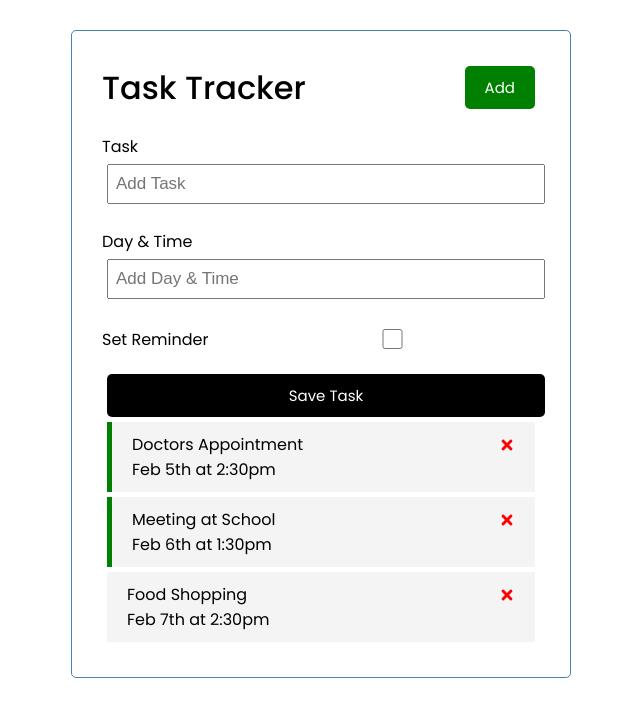
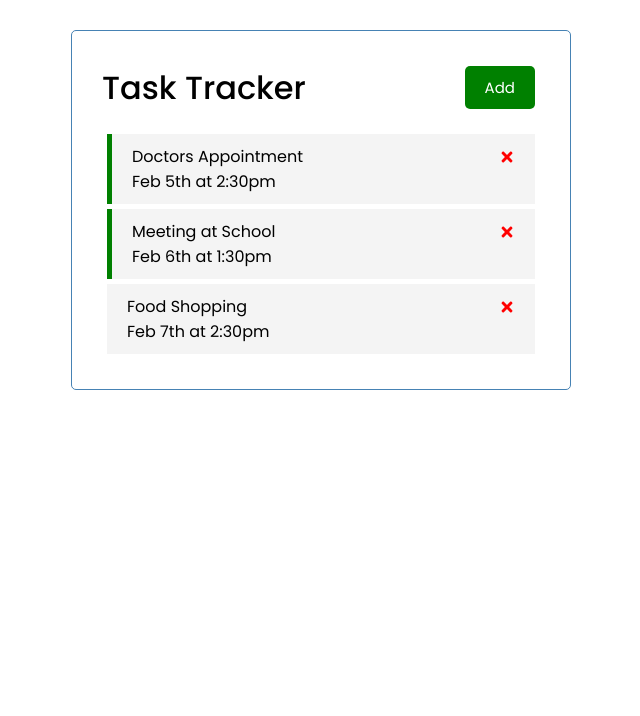
Before and after one commit to Officialibn1/Task-Tracker, a React (Create React App) app: page / in a window 1280 px wide. Shown: the top 716 px of the page, without its empty margins (319-959 px from the left). Built offline with nearby package versions, Linux system fonts and the light colour scheme.

Commit message:
show func

```diff
--- a/src/App.js
+++ b/src/App.js
@@ -4,6 +4,8 @@
 import Tasks from "./components/Tasks";
 
 function App() {
+  const [showAddTask, setShowAddTask] = useState(false)
+
   const [tasks, setTasks] = useState([
     {
         id: 1,
@@ -27,12 +29,18 @@
 
 // Add Task
 const addTask = (task) => {
-  console.log(task)
+  const id = Math.floor(Math.random() * 10000) + 1
+
+  const newTask = { id, ...task}
+
+  setTasks([...tasks, newTask])
 }
 
 // Delete Task
 const deleteTask = (id) => {
   setTasks(tasks.filter((task) => task.id !== id))
+
+
 }
 
 // Toggle Reminder
@@ -48,7 +56,7 @@
   return (
     <div className="container">
       <Header />
-      <AddTask onAdd={addTask} />
+      {showAddTask && <AddTask onAdd={addTask} />}
       {tasks.length > 0 ? (<Tasks tasks={tasks} onDelete={deleteTask} onToggle={toggleReminder} />) : ('No Tasks to Show')}
     </div>
   );
```
